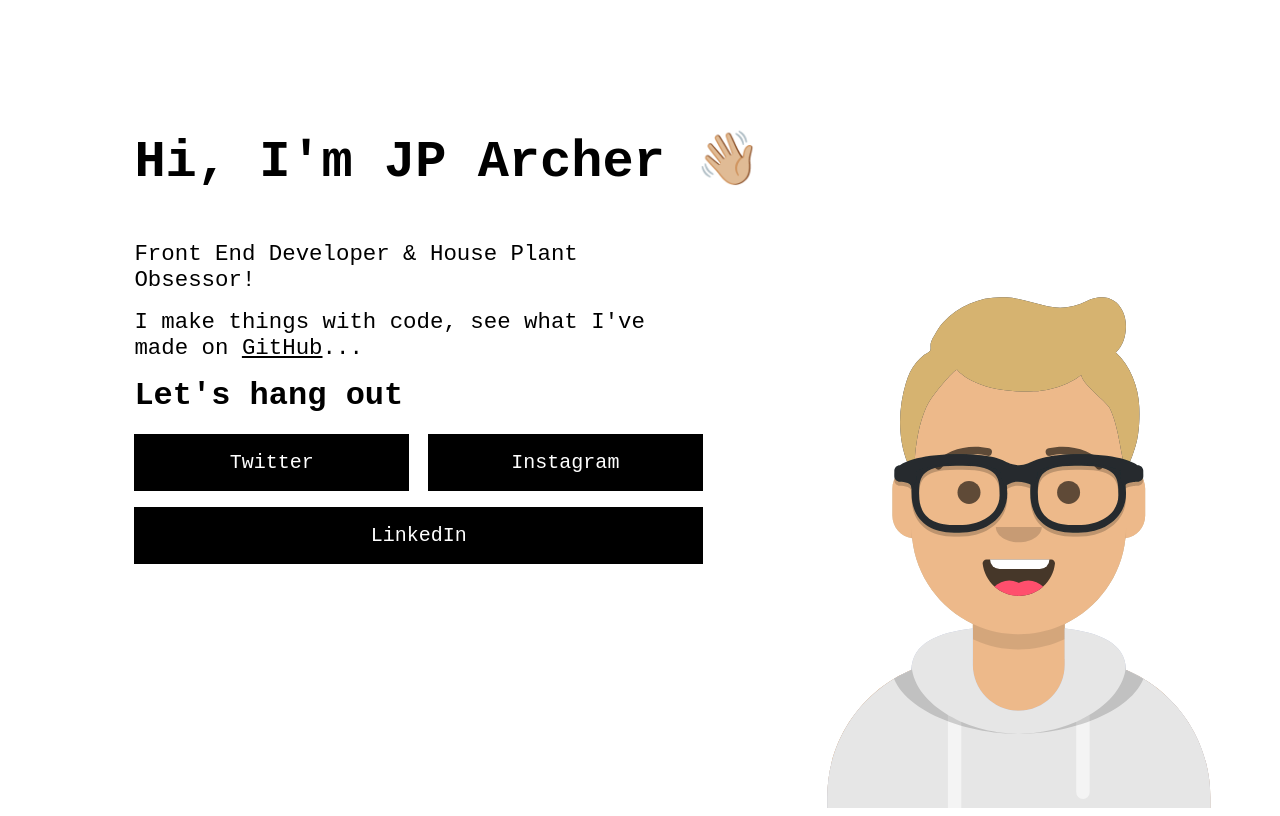
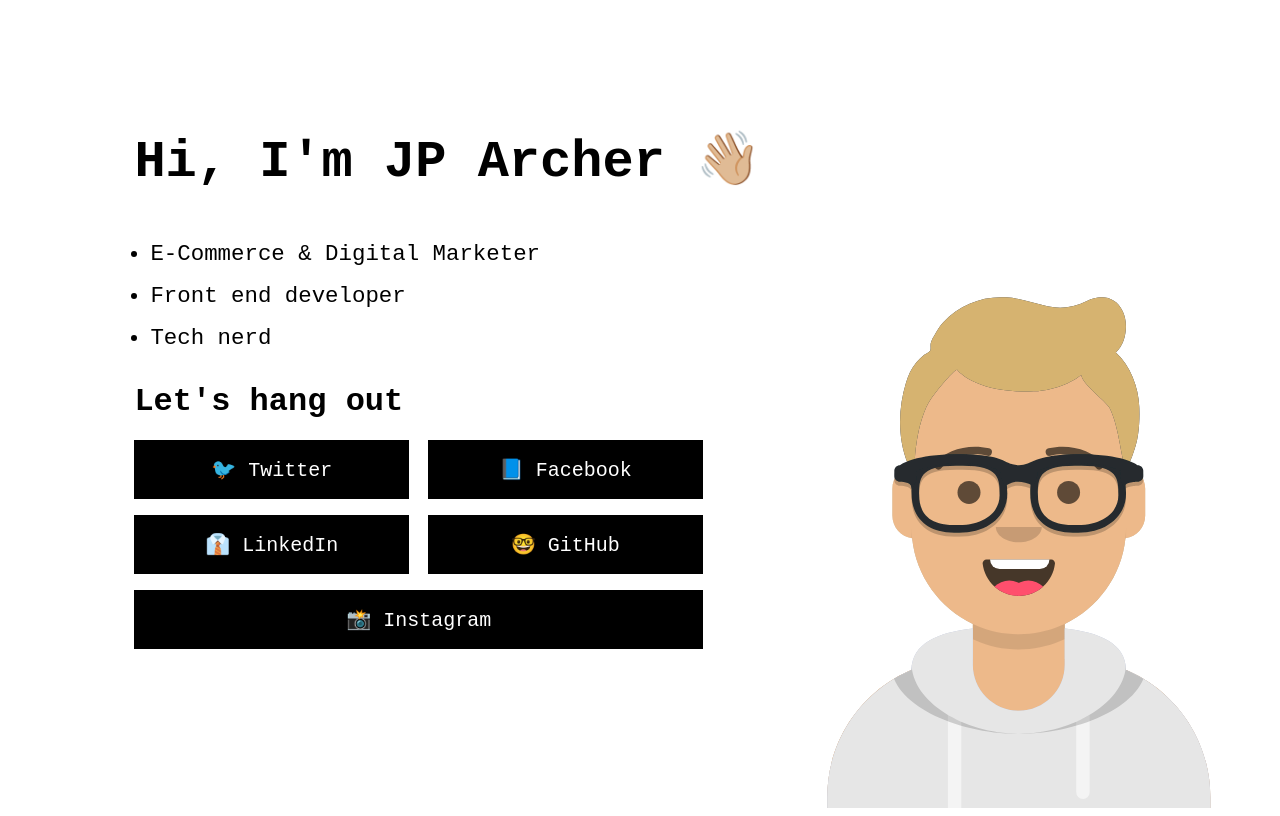
Before and after one commit to jparcher/jparcher.github.io, a plain HTML site: page index.html in a window 1280 px wide. Drawn offline with Linux system fonts and the light colour scheme.

Commit message:
📝 Content amends

```diff
--- a/index.html
+++ b/index.html
@@ -41,12 +41,23 @@
 
       <div class="wrapper-inner">
         <div class="row">
-          <p>Front End Developer &amp; House Plant Obsessor!</p>
-          <p>I make things with code, see what I've made on <a href="https://github.com/jparcher" rel="noopener noreferrer nofollow" target="_blank">GitHub</a>...</p>
+          <ul>
+            <li>E-Commerce & Digital Marketer</li>
+            <li>Front end developer</li>
+            <li>Tech nerd</li>
+          </ul>
           <h2>Let's hang out</h2>
-          <a href="https://twitter.com/_itsjp" class="button button--half" target="_blank" rel="noopener noreferrer nofollow">Twitter</a>
-          <a href="https://instagram.com/_jparcher" class="button button--half" target="_blank" rel="noopener noreferrer nofollow">Instagram</a>
-          <a href="https://www.linkedin.com/in/jparcher/" class="button button--full" target="_blank" rel="noopener noreferrer nofollow">LinkedIn</a>
+          <div>
+            <a href="https://twitter.com/_itsjp" class="button button--half" target="_blank" rel="noopener noreferrer nofollow">🐦 Twitter</a>
+            <a href="https://www.facebook.com/TheJpArcher" class="button button--half" target="_blank" rel="noopener noreferrer nofollow">📘 Facebook</a>
+          </div>
+          <div>
+            <a href="https://www.linkedin.com/in/jparcher/" class="button button--half" target="_blank" rel="noopener noreferrer nofollow">👔 LinkedIn</a>
+            <a href="https://github.com/jparcher" class="button button--half" target="_blank" rel="noopener noreferrer nofollow">🤓 GitHub</a>
+          </div>
+          <div>
+            <a href="https://instagram.com/_jparcher" class="button button--full" target="_blank" rel="noopener noreferrer nofollow">📸 Instagram</a>
+          </div>
         </div>
       </div>
     </div>
```
